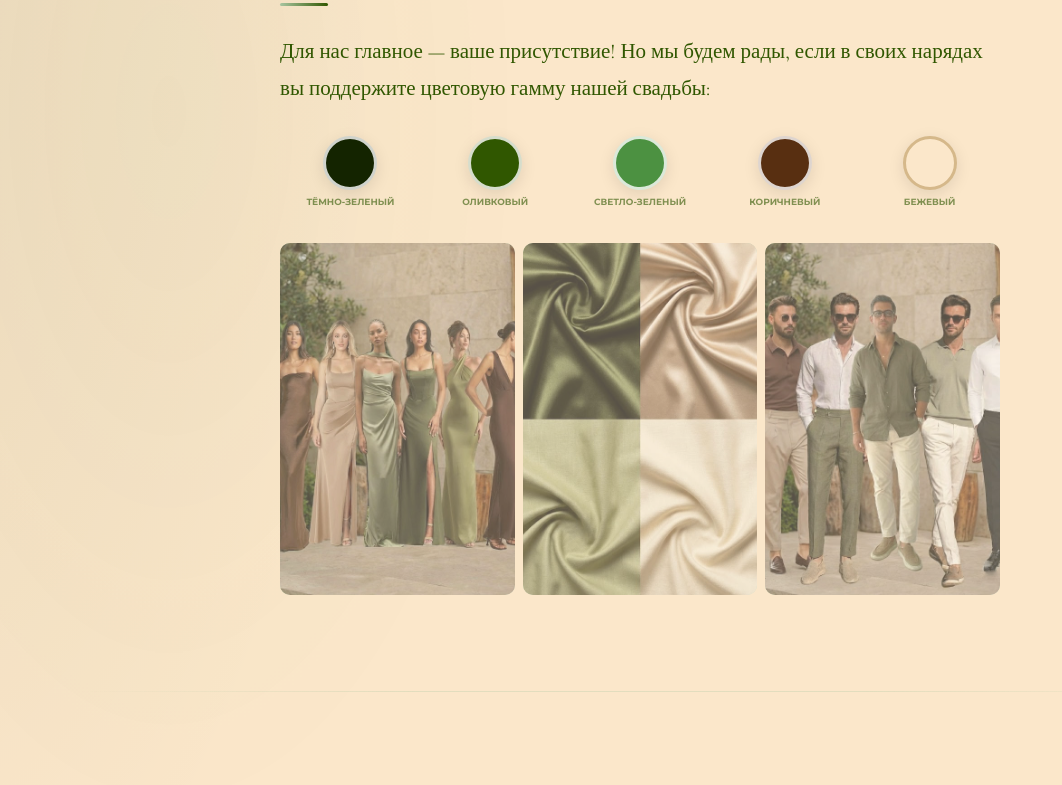
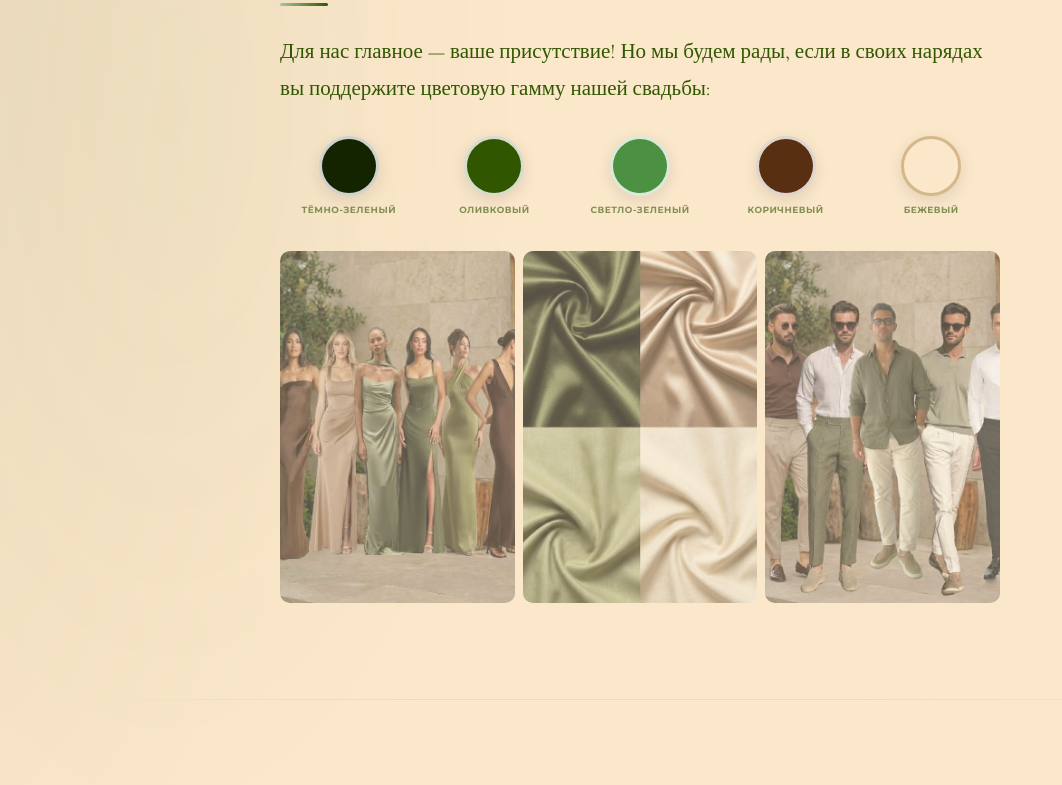
Before and after one commit to Sawaiii/denis-and-lena-wedding-2026, a plain HTML site: page index.html in a window 1280 px wide. Shown: the part 3579-4364 px from the top of the page, without its empty margins (0-1062 px from the left). Drawn offline with nearby package versions, Linux system fonts and the light colour scheme.

Commit message:
mega-last

```diff
--- a/index.html
+++ b/index.html
@@ -163,12 +163,12 @@ body{font-family:'Montserrat',sans-serif;color:var(--text);overflow-x:hidden}
 .tl-desc{font-family:'Cormorant Garamond',serif;font-size:clamp(17px,3.5vw,21px);line-height:1.5;color:var(--text2);font-style:italic;padding-top:2px}
 
 /* ── DRESSCODE ── */
-.color-swatches{display:grid;grid-template-columns:repeat(5,1fr);gap:4px;margin:28px 0 36px}
-.swatch-item{display:flex;flex-direction:column;align-items:center;gap:6px}
-.swatch{width:min(54px,12vw);height:min(54px,12vw);border-radius:50%;border:3px solid rgba(255,255,255,.8);box-shadow:0 4px 16px rgba(0,0,0,.1);flex-shrink:0}
+.color-swatches{display:grid;grid-template-columns:repeat(5,1fr);gap:8px;margin:28px 0 36px;justify-items:center}
+.swatch-item{display:flex;flex-direction:column;align-items:center;gap:8px;width:100%}
+.swatch{width:min(60px,13vw);height:min(60px,13vw);border-radius:50%;border:3px solid rgba(255,255,255,.8);box-shadow:0 4px 16px rgba(0,0,0,.1)}
 .swatch.c1{background:#142400}.swatch.c2{background:#305700}.swatch.c3{background:#4c9141}
 .swatch.c4{background:#582f11}.swatch.c5{background:#fbe7ca;border-color:#d5b88a}
-.swatch-name{font-size:clamp(7px,1.9vw,9px);letter-spacing:0;text-transform:uppercase;font-weight:700;color:var(--text2);opacity:.6;text-align:center;line-height:1.3;overflow-wrap:break-word;word-break:break-all;max-width:100%}
+.swatch-name{font-size:clamp(7px,1.8vw,9px);letter-spacing:.5px;text-transform:uppercase;font-weight:700;color:var(--text2);opacity:.6;text-align:center;line-height:1.3;word-break:break-word}
 .outfit-grid{display:grid;grid-template-columns:repeat(3,1fr);gap:8px}
 @media(max-width:360px){.outfit-grid{grid-template-columns:repeat(2,1fr)}}
 .outfit-ph{cursor:pointer;aspect-ratio:2/3;border-radius:10px;background:linear-gradient(135deg,var(--pale) 0%,#c5dccc 100%);display:flex;align-items:center;justify-content:center;font-size:9px;color:var(--d3);letter-spacing:1.5px;text-transform:uppercase;font-weight:700;opacity:.65;overflow:hidden}
@@ -213,7 +213,7 @@ body{font-family:'Montserrat',sans-serif;color:var(--text);overflow-x:hidden}
 .contact-desc{font-family:'Cormorant Garamond',serif;font-style:italic;font-size:clamp(16px,3.5vw,19px);line-height:1.7;color:var(--pale);margin-bottom:28px}
 .contact-phone{font-size:clamp(22px,5vw,32px);font-weight:800;color:var(--white);letter-spacing:1px;margin-bottom:6px}
 .contact-phone a{color:inherit;text-decoration:underline;text-decoration-color:rgba(255,255,255,.35);text-underline-offset:4px}
-.contact-name{font-family:'Dancing Script',cursive;font-size:clamp(26px,5vw,34px);color:#ffffff}
+.contact-name{font-family:'Dancing Script',cursive;font-size:clamp(26px,5vw,34px);color:#fbe7ca}
 
 /* ── COUNTDOWN ── */
 .cd-wrap{text-align:center;position:relative;z-index:1}
```
